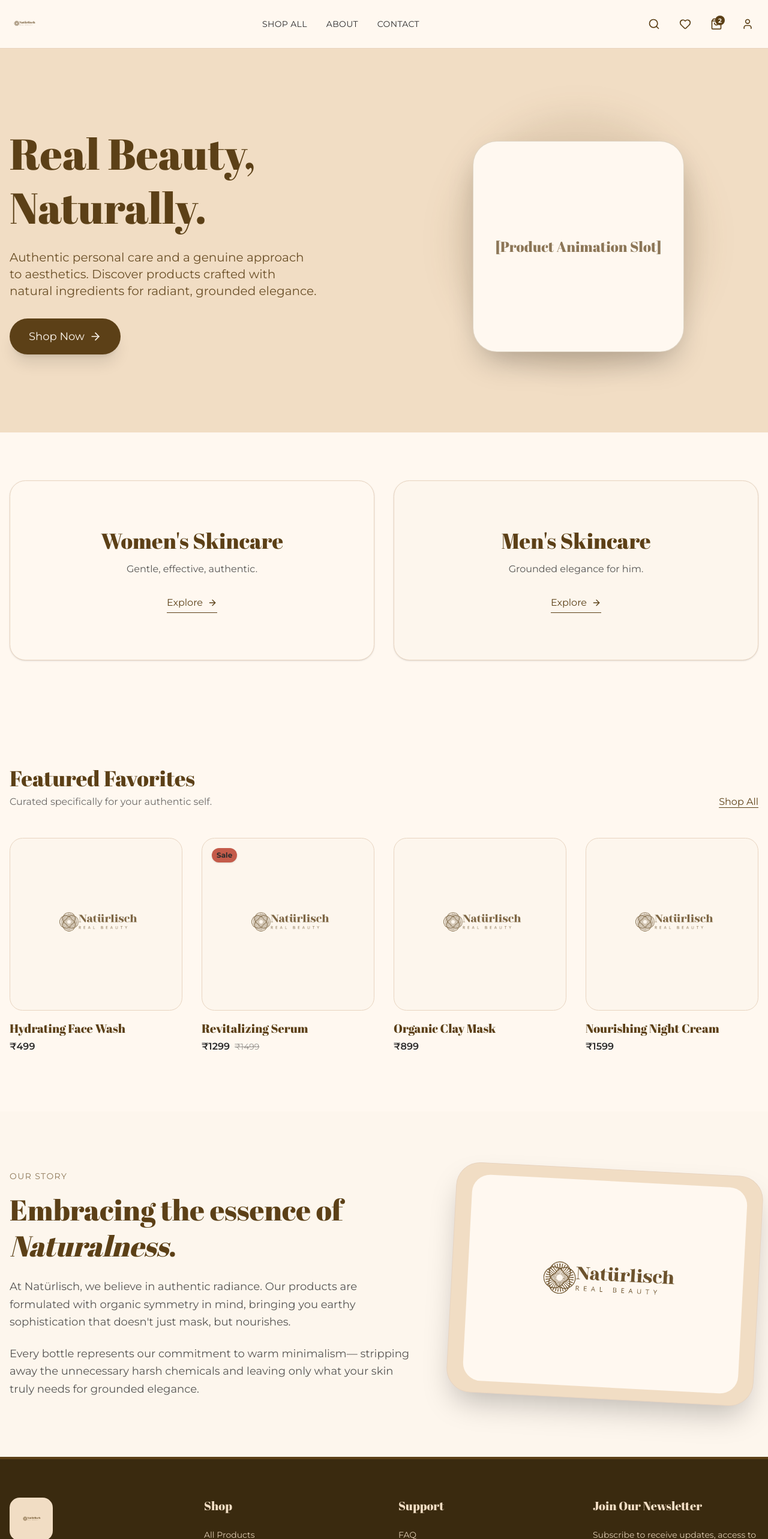
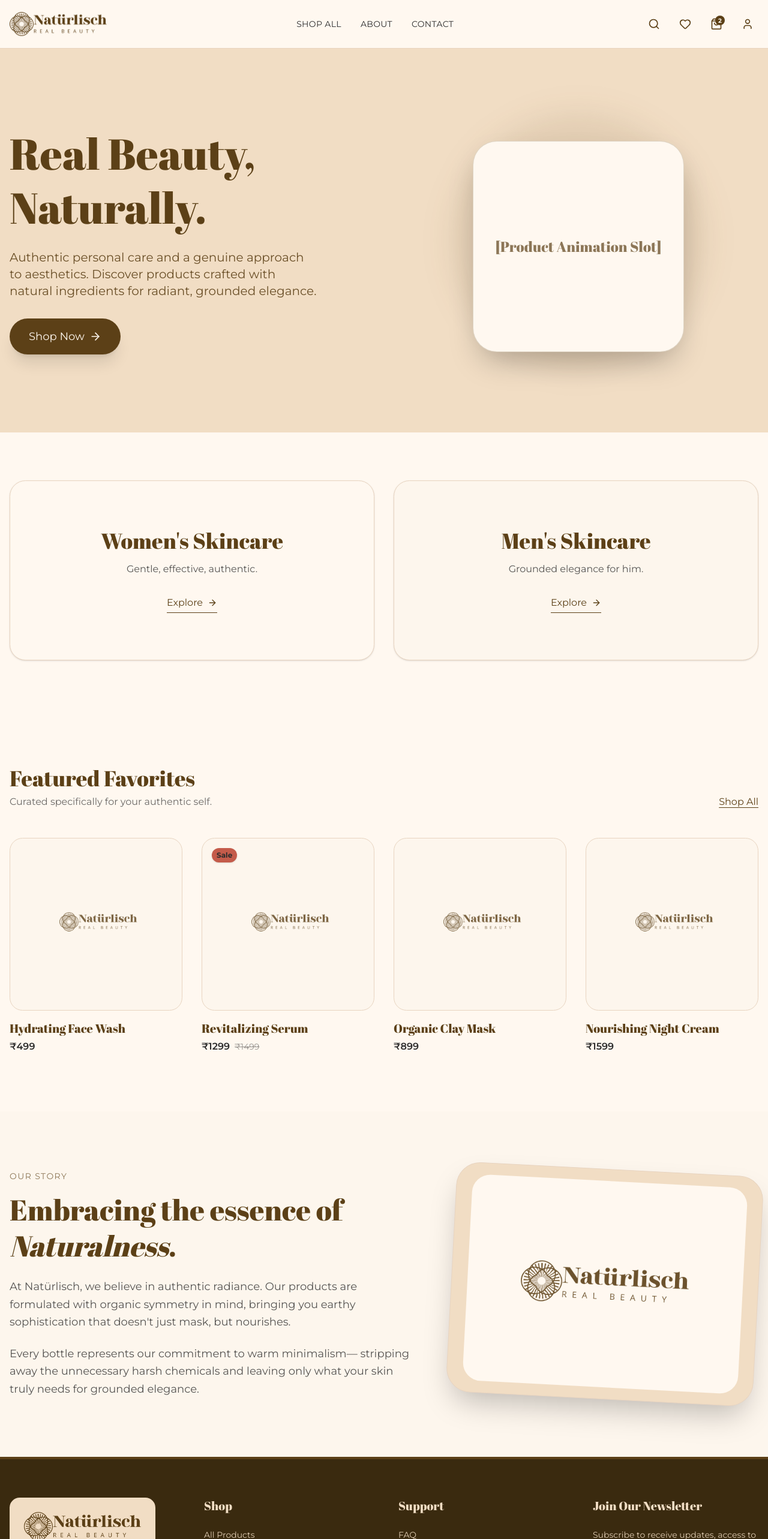
Before and after one commit to Harshsharma6116/naturlisch, a Next.js app: page / in a window 1280 px wide. Shown: the top 2566 px of the page at 60% size. Built offline with nearby package versions, Linux system fonts and the light colour scheme.

Commit message:
fix: crop transparent padding from logo and adjust sizes

```diff
--- a/src/components/home/BrandStory.tsx
+++ b/src/components/home/BrandStory.tsx
@@ -39,11 +39,11 @@
           <div className="absolute inset-0 bg-secondary rounded-[40px] transform rotate-3 flex items-center justify-center border border-border shadow-2xl">
             <div className="bg-background w-[90%] h-[90%] rounded-[30px] flex items-center justify-center p-8">
               <Image
-                src="/images/logo-clean.png"
+                src="/images/logo-cropped.png"
                 alt="Natürlisch Brand"
-                width={300}
-                height={150}
-                className="opacity-90"
+                width={400}
+                height={100}
+                className="opacity-90 w-full h-auto max-w-[280px]"
               />
             </div>
           </div>
--- a/src/components/layout/Footer.tsx
+++ b/src/components/layout/Footer.tsx
@@ -11,13 +11,13 @@
 
         {/* Brand Column */}
         <div className="flex flex-col gap-6">
-          <Link href="/" className="inline-block bg-[#F1DDC4] p-4 rounded-xl w-fit">
+          <Link href="/" className="inline-block bg-[#F1DDC4] p-6 rounded-xl w-fit">
             <Image
-              src="/images/logo-clean.png"
+              src="/images/logo-cropped.png"
               alt="Natürlisch"
-              width={150}
-              height={75}
-              className="h-10 w-auto object-contain"
+              width={240}
+              height={60}
+              className="h-12 w-auto object-contain"
             />
           </Link>
           <p className="font-sans text-sm opacity-90 max-w-xs">
--- a/src/components/layout/Navbar.tsx
+++ b/src/components/layout/Navbar.tsx
@@ -27,11 +27,11 @@
         {/* Logo */}
         <Link href="/" className="flex items-center">
           <Image
-            src="/images/logo-clean.png"
+            src="/images/logo-cropped.png"
             alt="Natürlisch"
-            width={120}
-            height={60}
-            className="h-12 w-auto object-contain"
+            width={200}
+            height={50}
+            className="h-8 md:h-10 w-auto object-contain"
             priority
           />
         </Link>
```
Also changed, not shown: public/images/logo-cropped.png (added).
